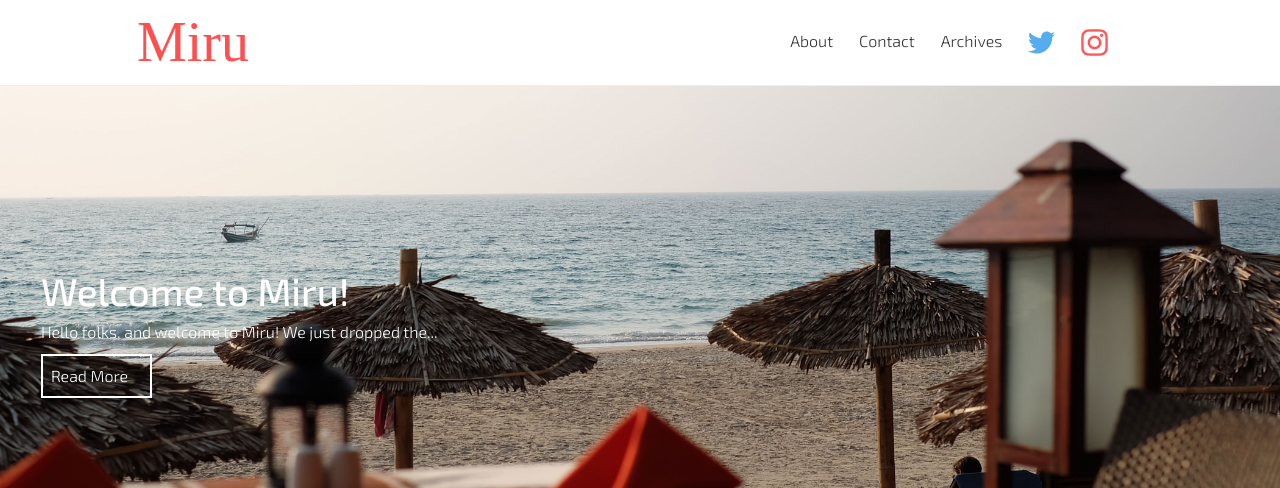
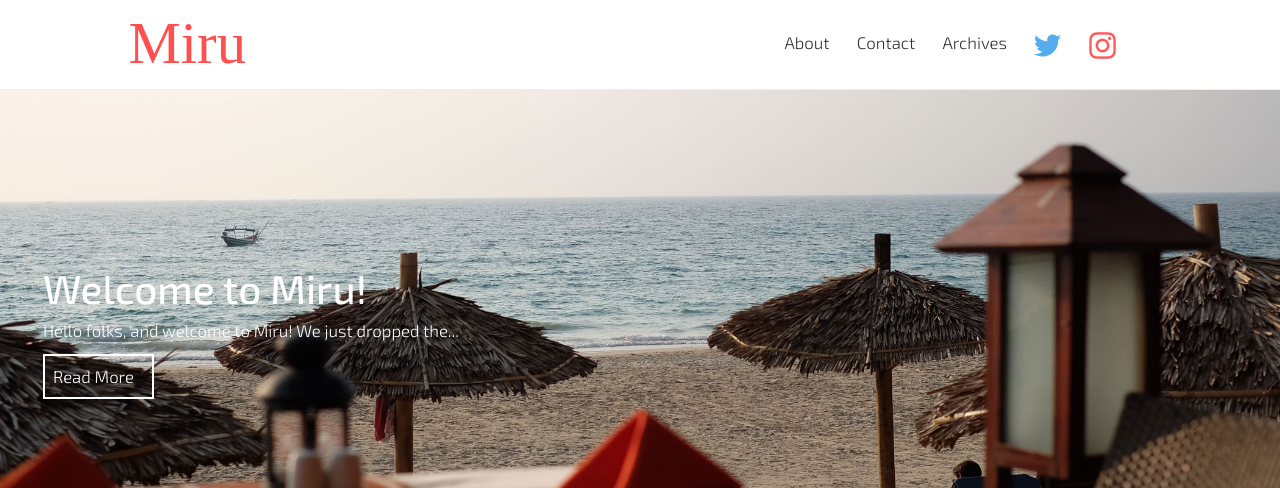
Before and after one commit to PHironaka/Miru-Blog, a Jekyll site: the page built from index.html, in a window 1280 px wide. Shown: the top 488 px of the page. Built offline with Jekyll 4.4.1, drawn with Linux system fonts in a browser that asks for light colours; some web fonts are replaced; a script that is not in the unit is left out; comment, search, counter and statistics services are not loaded; grey boxes are pictures that could not be loaded.

Commit message:
more font updates

```diff
--- a/_sass/_base.scss
+++ b/_sass/_base.scss
@@ -183,7 +183,7 @@ article, header, nav, section {
 ================================ */
 
 .wrap{
-  max-width: 68em;
+  max-width: 66em;
    margin-left: auto;
    margin-right: auto;
    margin: 0 auto;
--- a/css/main.scss
+++ b/css/main.scss
@@ -39,10 +39,10 @@ $color_headlines: #b7b7b7;
 $headerFont: 'Spicy Rice', cursive;
 $defaultFont:'Exo 2', sans-serif;
 $defaultWeight:300;
-$headWeight:900;
-$headTitle:900;
+$headWeight:400;
+$headTitle:400;
 $primaryColor: #333;
-$font-size: 1em;
+$font-size: 1.05em;
 $float-position: left;
 $display: inline-block;
 $size: 100%;
```
